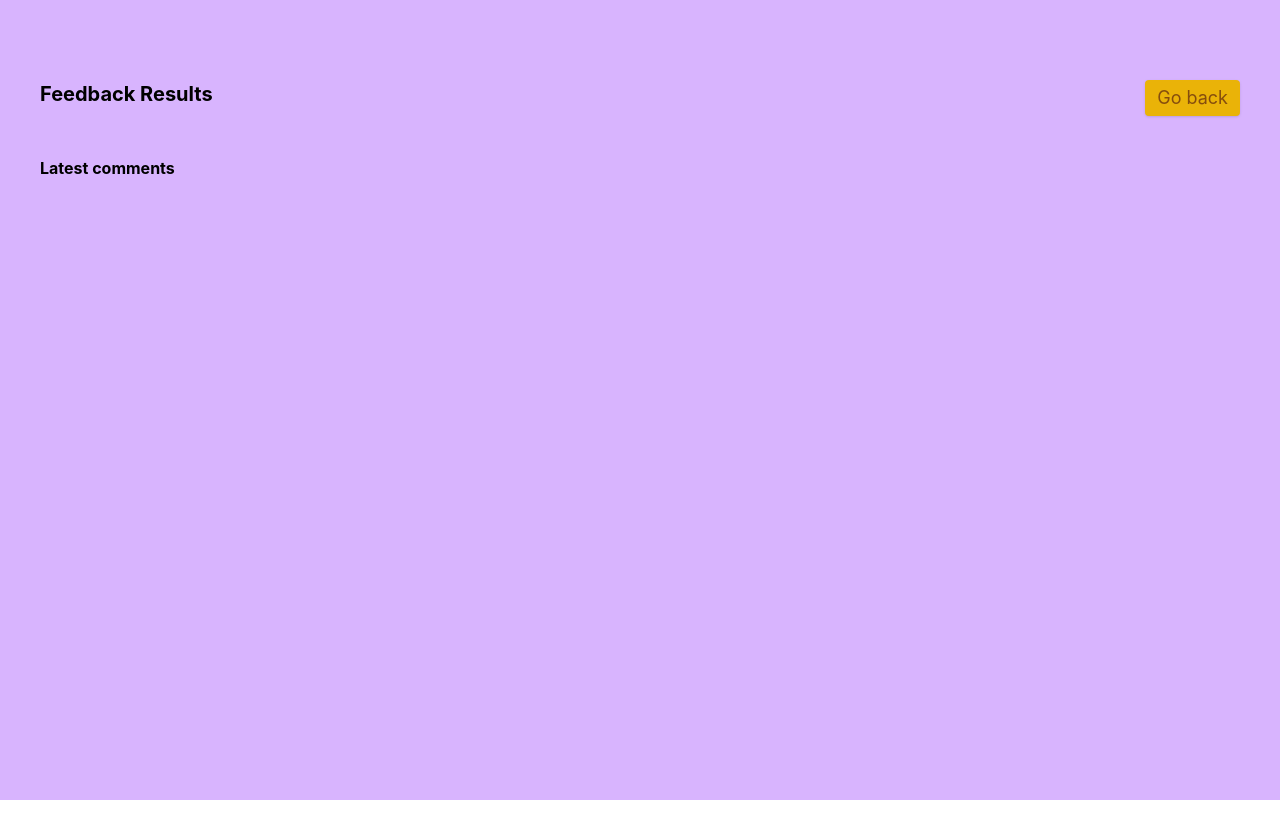
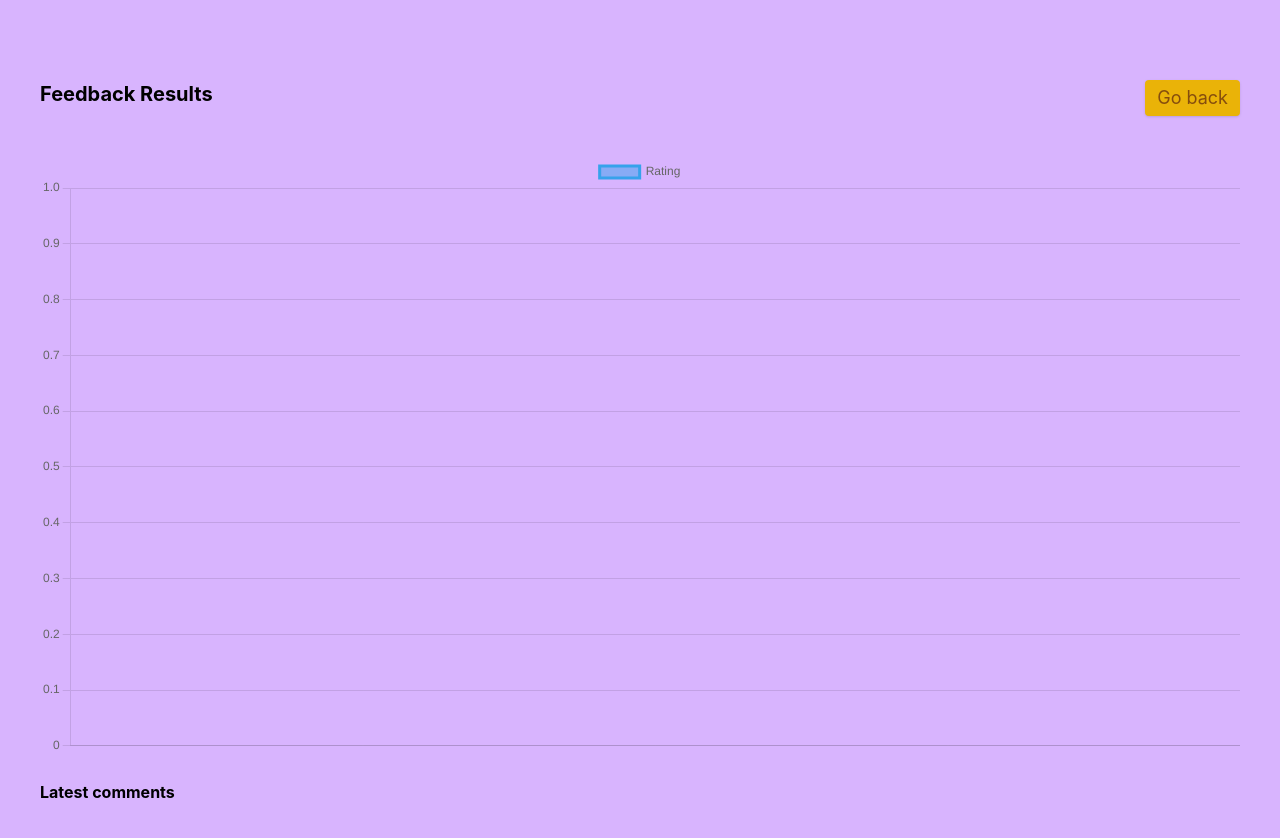
Before and after one commit to KateHavrenko/checkout-com, a React (Create React App) app: page /results in a window 1280 px wide. Shown: the top 838 px of the page. Before the commit the page ends 800 px from the top, so only its background shows below. Built offline with nearby package versions, Linux system fonts and the light colour scheme.

Commit message:
Add chart

```diff
--- a/package.json
+++ b/package.json
@@ -12,7 +12,9 @@
     "@types/node": "^16.18.53",
     "@types/react": "^18.2.22",
     "@types/react-dom": "^18.2.7",
+    "chart.js": "^4.4.0",
     "react": "^18.2.0",
+    "react-chartjs-2": "^5.2.0",
     "react-dom": "^18.2.0",
     "react-hook-form": "^7.46.2",
     "react-redux": "^8.1.2",
--- /dev/null
+++ b/src/components/LineChart.js
@@ -0,0 +1,7 @@
+import React from 'react'
+import { Line } from 'react-chartjs-2'
+import { Chart as ChartJS } from 'chart.js/auto'
+
+export default function LineChart({ chartData }) {
+  return <Line data={chartData} />
+}
--- a/src/pages/Form.tsx
+++ b/src/pages/Form.tsx
@@ -3,7 +3,7 @@ import { yupResolver } from '@hookform/resolvers/yup';
 import * as yup from "yup";
 import { addFeedback } from '../features/feedback/feedbackSlice';
 import { useDispatch } from 'react-redux';
-import {Link, Routes, Route, useNavigate} from 'react-router-dom';
+import { useNavigate} from 'react-router-dom';
 
 
 const schema = yup.object({
@@ -29,8 +29,12 @@ export default function App() {
   const navigate = useNavigate();
 
   const onSubmit = (data: FormData) => {
-    console.log(data);
-    dispatch(addFeedback(data));
+    const dataWithTimestamp = {
+      ...data,
+      timestamp: new Date().toDateString(),
+    };
+
+    dispatch(addFeedback(dataWithTimestamp));
     reset()
     navigate('/results');
   };
--- a/src/pages/Results.tsx
+++ b/src/pages/Results.tsx
@@ -2,12 +2,19 @@ import React from 'react';
 import { useSelector } from 'react-redux';
 import { RootState } from '../app/store'; // Import your RootState type
 import { Link } from 'react-router-dom';
+import LineChart from '../components/LineChart';
 
 export default function Todos() {
   const feedbacks = useSelector((state: RootState) => state.feedback);
+  feedbacks.length > 10 && feedbacks.slice(0, 10);
 
-  console.log(feedbacks)
-
+  const chartData = {
+    labels: feedbacks?.map((feedback) => feedback.data.timestamp),
+    datasets: [{
+      label: 'Rating',
+      data: feedbacks?.map((feedback) => +feedback.data.rating)
+    }]
+  }
   return (
     <div>
       <div className='md:flex md:justify-between'>
@@ -20,9 +27,10 @@ export default function Todos() {
         </Link>
 
       </div>
+      <LineChart chartData={chartData}/>
       <ul>
-        <p className='font-bold mb-6'>Latest comments</p>
-        {feedbacks.map((feedback) => (
+        <p className='font-bold my-6'>Latest comments</p>
+        {feedbacks && feedbacks.map((feedback) => (
           <li key={feedback.id} className='py-2'>
             <p>{feedback.data.firstName}</p>
             <p>{feedback.data.email}</p>
@@ -30,7 +38,6 @@ export default function Todos() {
             <hr></hr>
           </li>
         ))}
-
       </ul>
     </div>
   );
```
Also changed, not shown: 1 other file (tests, documents, lock files or other folders).
